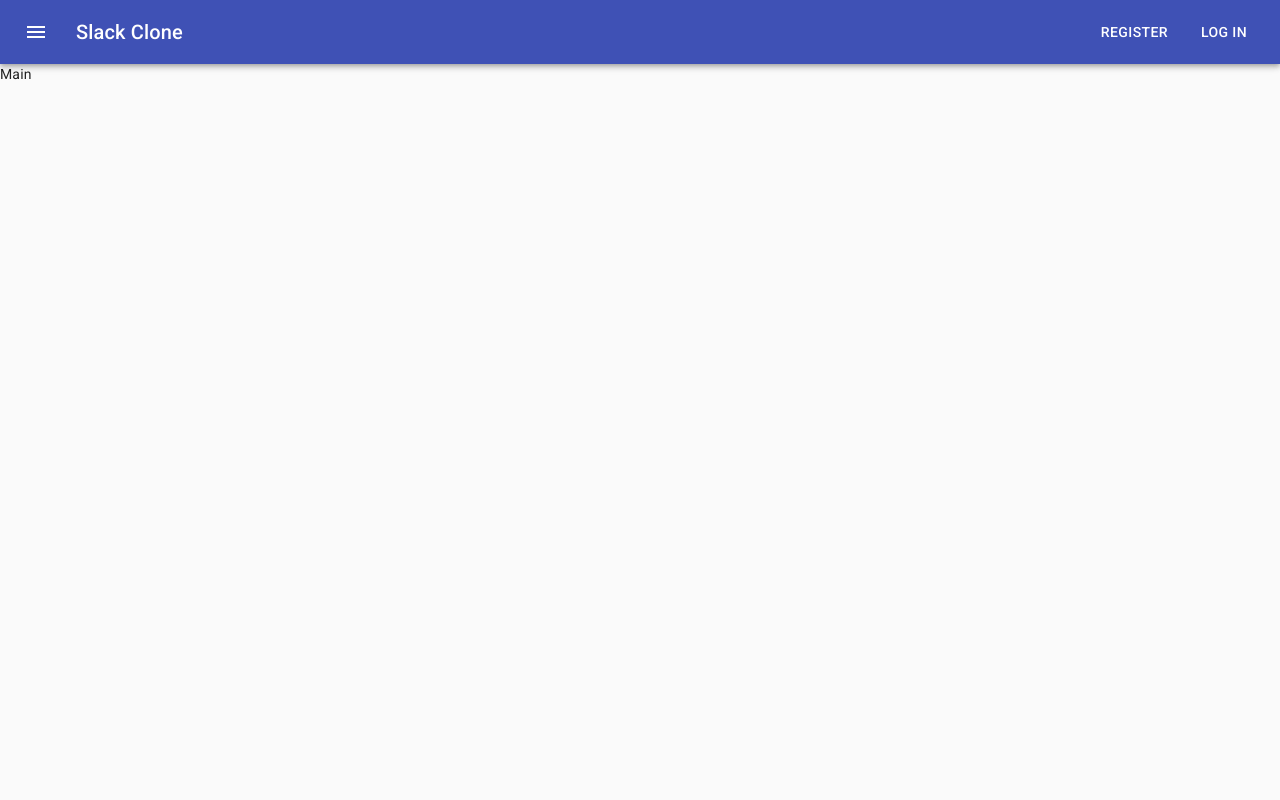
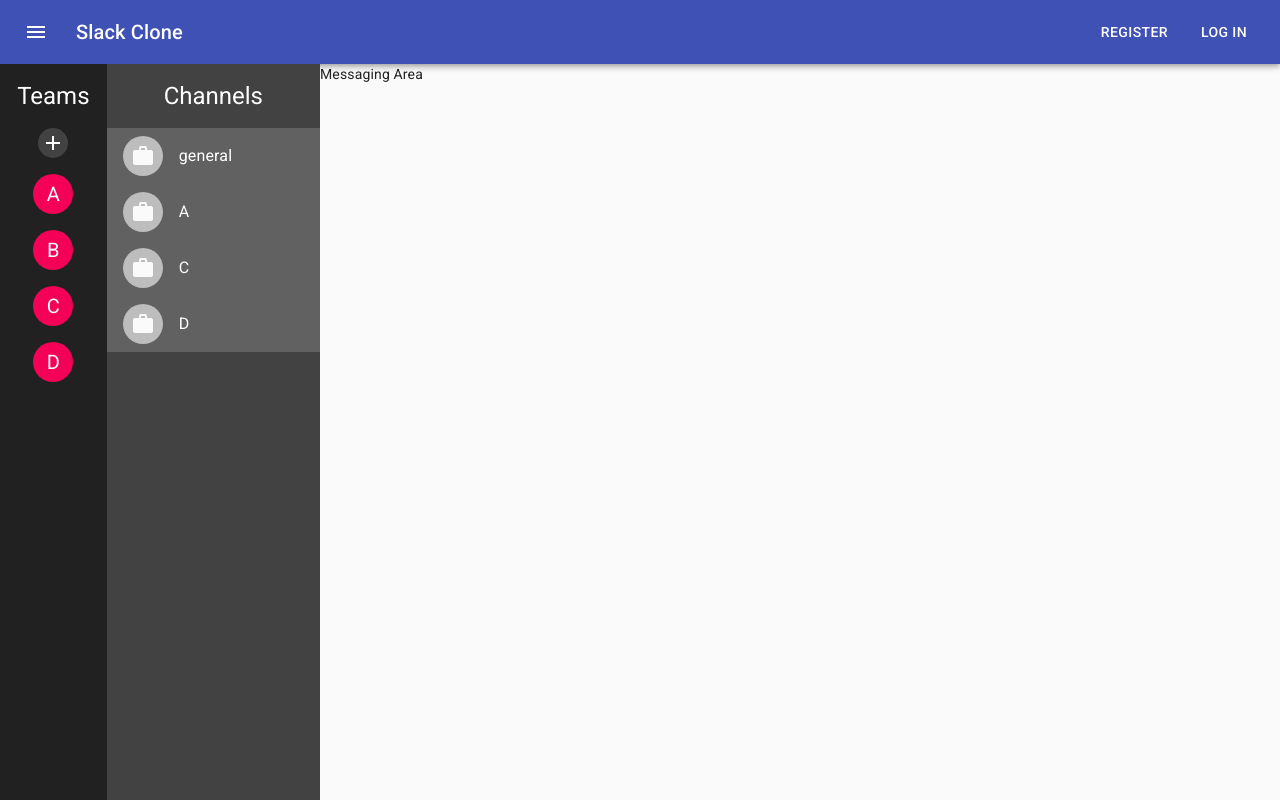
Before and after one commit to nithiwatter/slack-clone, a React (Create React App) app in the folder client/: page / in a window 1280 px wide. Built offline with nearby package versions, Linux system fonts and the light colour scheme.

Commit message:
front end of add team

```diff
--- a/client/src/App.js
+++ b/client/src/App.js
@@ -2,6 +2,7 @@ import React, { Component } from 'react';
 import Header from './components/Header';
 import Register from './pages/Register';
 import Login from './pages/Login';
+import ViewTeam from './pages/ViewTeam';
 import { BrowserRouter, Route, Switch } from 'react-router-dom';
 import jwtDecode from 'jwt-decode';
 import CssBaseline from '@material-ui/core/CssBaseline';
@@ -47,9 +48,19 @@ class App extends Component {
     return (
       <BrowserRouter>
         <CssBaseline></CssBaseline>
+        <div
+          style={{
+            height: '100vh',
+            overflowY: 'hidden',
+          }}
+        >
           <Header user={user} handleLogOut={this.handleLogOut}></Header>
           <Switch>
-          <Route path="/" exact component={() => <div>Main</div>}></Route>
+            <Route
+              path="/"
+              exact
+              render={(props) => <ViewTeam {...props}></ViewTeam>}
+            ></Route>
             <Route
               path="/register"
               exact
@@ -73,6 +84,7 @@ class App extends Component {
               )}
             ></Route>
           </Switch>
+        </div>
       </BrowserRouter>
     );
   }
--- /dev/null
+++ b/client/src/components/Channels.js
@@ -0,0 +1,63 @@
+import React, { Component } from 'react';
+import { withStyles } from '@material-ui/core/styles';
+import Grid from '@material-ui/core/Grid';
+import List from '@material-ui/core/List';
+import ListItem from '@material-ui/core/ListItem';
+import ListItemText from '@material-ui/core/ListItemText';
+import ListItemAvatar from '@material-ui/core/ListItemAvatar';
+import Avatar from '@material-ui/core/Avatar';
+import WorkIcon from '@material-ui/icons/Work';
+import Typography from '@material-ui/core/Typography';
+
+const channels = ['general', 'A', 'C', 'D'];
+
+const styles = (theme) => ({
+  root: {
+    backgroundColor: theme.palette.grey['800'],
+    height: '100vh',
+    paddingTop: theme.spacing(2),
+  },
+  teamIcons: {
+    marginTop: theme.spacing(2),
+    backgroundColor: theme.palette.secondary.main,
+  },
+  title: {
+    color: 'white',
+  },
+  channels: {
+    backgroundColor: theme.palette.grey['700'],
+    color: 'white',
+  },
+});
+
+class Channel extends Component {
+  state = {};
+  render() {
+    const { classes } = this.props;
+    return (
+      <div className={classes.root}>
+        <Typography className={classes.title} align="center" variant="h5">
+          Channels
+        </Typography>
+        <Grid container spacing={0} justify="center">
+          <Grid item xs={12}>
+            <List className={classes.root}>
+              {channels.map((channel, index) => (
+                <ListItem className={classes.channels} key={index} button>
+                  <ListItemAvatar>
+                    <Avatar>
+                      <WorkIcon />
+                    </Avatar>
+                  </ListItemAvatar>
+                  <ListItemText primary={channel} />
+                </ListItem>
+              ))}
+            </List>
+          </Grid>
+        </Grid>
+      </div>
+    );
+  }
+}
+
+export default withStyles(styles)(Channel);
--- /dev/null
+++ b/client/src/components/Teams.js
@@ -0,0 +1,98 @@
+import React, { Component } from 'react';
+import { withStyles } from '@material-ui/core/styles';
+import Grid from '@material-ui/core/Grid';
+import Typography from '@material-ui/core/Typography';
+import Avatar from '@material-ui/core/Avatar';
+import AddIcon from '@material-ui/icons/Add';
+import IconButton from '@material-ui/core/IconButton';
+import DialogTitle from '@material-ui/core/DialogTitle';
+import Dialog from '@material-ui/core/Dialog';
+import TextField from '@material-ui/core/TextField';
+import Button from '@material-ui/core/Button';
+
+const teams = ['A', 'B', 'C', 'D'];
+
+const styles = (theme) => ({
+  root: {
+    backgroundColor: theme.palette.grey['900'],
+    height: '100vh',
+    paddingTop: theme.spacing(2),
+  },
+  teamIcons: {
+    marginTop: theme.spacing(2),
+    backgroundColor: theme.palette.secondary.main,
+  },
+  title: {
+    color: 'white',
+  },
+  addButton: {
+    color: 'white',
+    backgroundColor: theme.palette.grey['800'],
+    marginTop: theme.spacing(2),
+  },
+});
+
+class Team extends Component {
+  constructor(props) {
+    super(props);
+    this.state = { open: false, teamName: '' };
+    this.handleAddTeam = this.handleAddTeam.bind(this);
+    this.handleClose = this.handleClose.bind(this);
+    this.handleInputChange = this.handleInputChange.bind(this);
+  }
+
+  handleAddTeam() {
+    this.setState({ open: true });
+  }
+
+  handleClose() {
+    this.setState({ open: false });
+  }
+
+  handleInputChange(e) {
+    this.setState({ teamName: e.target.value });
+  }
+
+  render() {
+    const { classes } = this.props;
+    const { open, teamName } = this.state;
+    return (
+      <div className={classes.root}>
+        <Typography className={classes.title} align="center" variant="h5">
+          Teams
+        </Typography>
+        <Grid container justify="center">
+          <IconButton
+            size="small"
+            className={classes.addButton}
+            onClick={this.handleAddTeam}
+          >
+            <AddIcon></AddIcon>
+          </IconButton>
+        </Grid>
+
+        <Grid container spacing={0} justify="center">
+          {teams.map((team, index) => (
+            <Grid container justify="center" item xs={12} key={index}>
+              <Avatar className={classes.teamIcons}>{team}</Avatar>
+            </Grid>
+          ))}
+        </Grid>
+
+        <Dialog open={open} onClose={this.handleClose}>
+          <DialogTitle>Type Your Team Name</DialogTitle>
+          <TextField
+            style={{ margin: '1rem 1rem' }}
+            id="standard-basic"
+            label="Team Name"
+            onChange={this.handleInputChange}
+            value={teamName}
+          ></TextField>
+          <Button>Add Me</Button>
+        </Dialog>
+      </div>
+    );
+  }
+}
+
+export default withStyles(styles)(Team);
--- /dev/null
+++ b/client/src/pages/ViewTeam.js
@@ -0,0 +1,27 @@
+import React, { Component } from 'react';
+import Grid from '@material-ui/core/Grid';
+import Team from '../components/Teams';
+import Channel from '../components/Channels';
+
+class ViewTeam extends Component {
+  state = {};
+  render() {
+    return (
+      <div>
+        <Grid container spacing={0}>
+          <Grid item xs={1}>
+            <Team></Team>
+          </Grid>
+          <Grid item xs={2}>
+            <Channel></Channel>
+          </Grid>
+          <Grid item xs={4}>
+            Messaging Area
+          </Grid>
+        </Grid>
+      </div>
+    );
+  }
+}
+
+export default ViewTeam;
```
Lines whose indentation alone changed are shown as unchanged.
